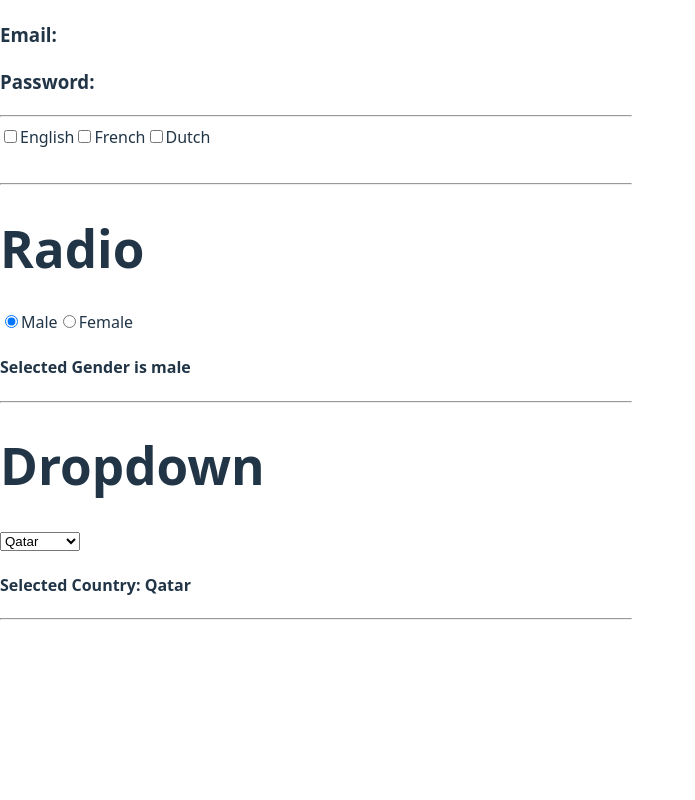
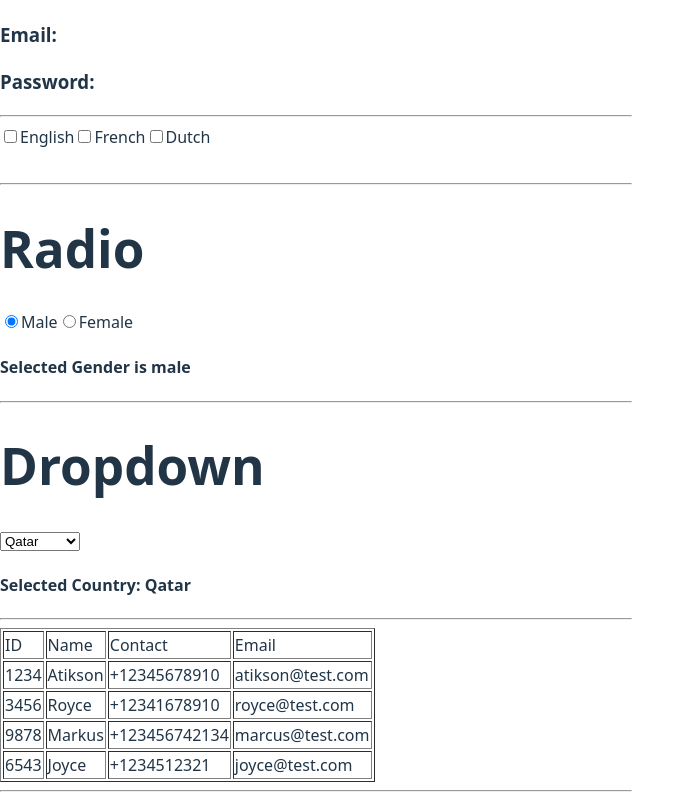
Before and after one commit to saadthedeveloper/react-practice, a React (Vite) app: page / in a window 1280 px wide. Shown: the part 1308-2108 px from the top of the page, without its empty margins (0-695 px from the left). Before the commit the page ends 1936 px from the top, so only its background shows below. Built offline with nearby package versions, Linux system fonts and the light colour scheme.

Commit message:
Add table & map() practice

```diff
--- a/src/App.jsx
+++ b/src/App.jsx
@@ -9,6 +9,7 @@ import ControlledComp from './ControlledComp';
 import Checkboxes from './Checkboxes';
 import Radio from './Radio';
 import Dropdown from './Dropdown';
+import Table from './Table';
 
 
 function App(){
@@ -34,6 +35,8 @@ function App(){
     <hr />
     <Dropdown />
     <hr />
+    <Table />
+    <hr />
     </>
   )
 }
--- /dev/null
+++ b/src/Table.jsx
@@ -0,0 +1,56 @@
+function Table(){
+    let users = [
+        {
+            id : 1234,
+            name : "Atikson",
+            contact : "+12345678910",
+            email : "atikson@test.com"
+        },
+        {
+            id : 3456,
+            name : "Royce",
+            contact : "+12341678910",
+            email : "royce@test.com"
+        },
+        {
+            id : 9878,
+            name : "Markus",
+            contact : "+123456742134",
+            email : "marcus@test.com"
+        },
+        {
+            id : 6543,
+            name : "Joyce",
+            contact : "+1234512321",
+            email : "joyce@test.com"
+        }
+    ]
+
+    return(
+        <>
+        <table border={1}>
+            <thead>
+                <tr>
+                    <td>ID</td>
+                    <td>Name</td>
+                    <td>Contact</td>
+                    <td>Email</td>
+                </tr>
+            </thead>
+            <tbody>
+                {users.map((e)=>
+                <tr>
+                    <td>{e.id}</td>
+                    <td>{e.name}</td>
+                    <td>{e.contact}</td>
+                    <td>{e.email}</td>
+                </tr>)
+
+                }
+            </tbody>
+        </table>
+        </>
+    )
+}
+
+export default Table;
```
